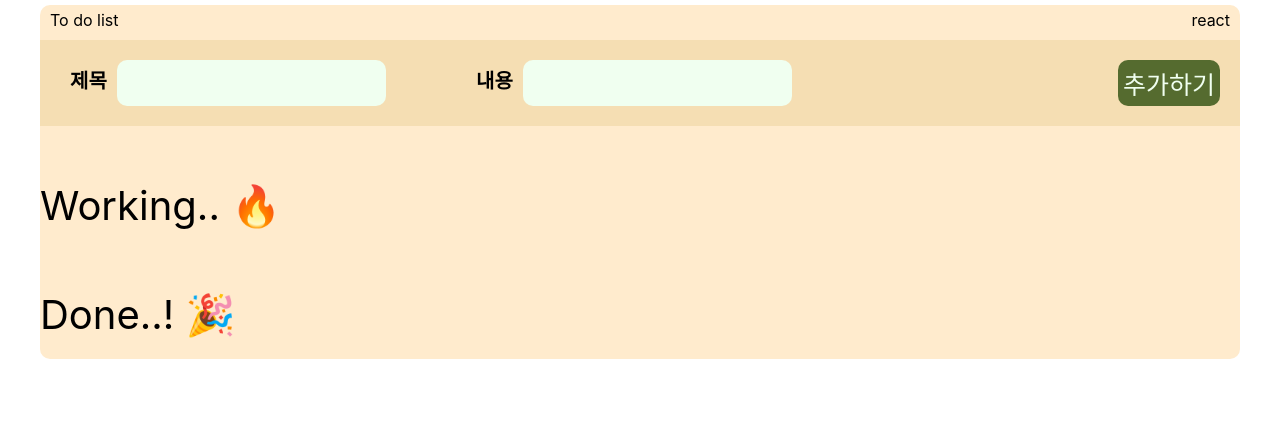
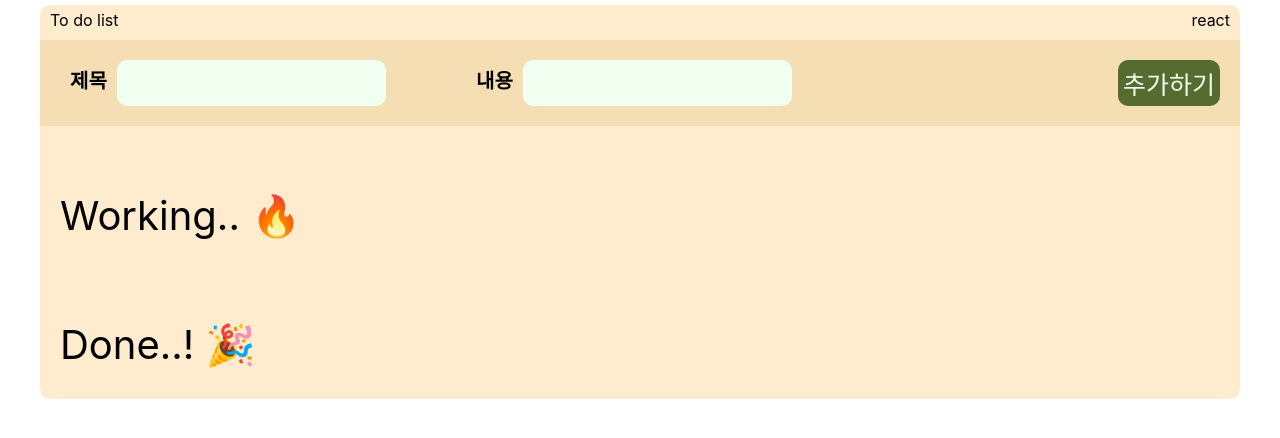
Before and after one commit to Brain-organizer/todolist, a React (Create React App) app: page / in a window 1280 px wide. Shown: the top 438 px of the page. Built offline with nearby package versions, Linux system fonts and the light colour scheme.

Commit message:
색 수정, 텍스트 여백 수정

```diff
--- a/src/Addtodo.css
+++ b/src/Addtodo.css
@@ -48,12 +48,15 @@
 }
 .box-title{
   font-size: 40px;
+  margin: 10px 10px;
+  padding: 0px 10px;
+
 }
 .card{
   flex-basis:25%;
   padding: 30px 20px;
   margin: 20px 20px;
-  background-color:lightcoral;
+  background-color:rgb(85, 180, 129);
   border-radius: 5px;
 }
 .card>.todo-title{
```
